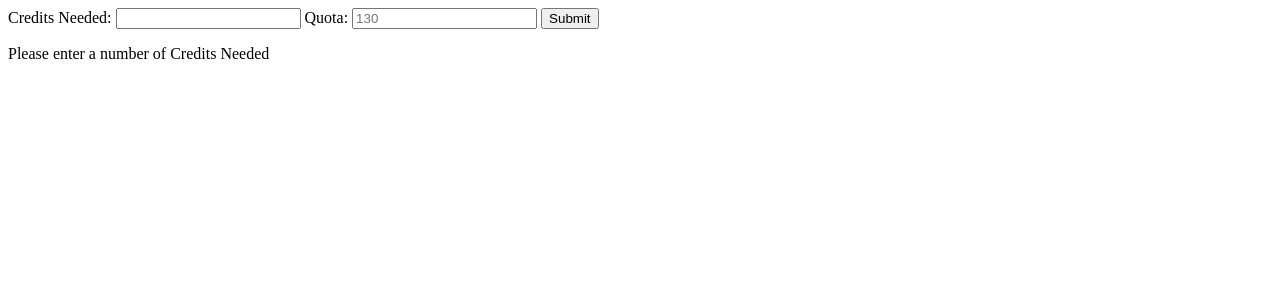
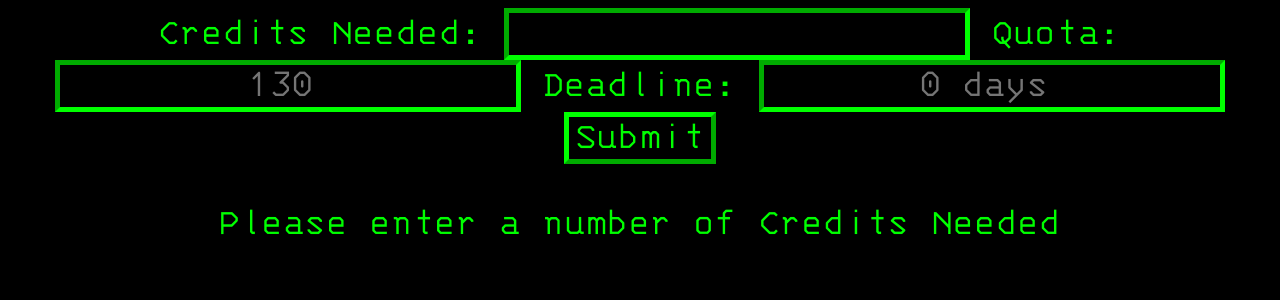
Before and after one commit to MaxOhNoo/LethalCalculator, a SvelteKit app: page / in a window 1280 px wide. Shown: the top 300 px of the page. Built offline with nearby package versions, Linux system fonts and the light colour scheme.

Commit message:
Custom font and formatting Robust brute force form checks General improvements

```diff
--- a/src/routes/+page.svelte
+++ b/src/routes/+page.svelte
@@ -1,26 +1,84 @@
 <script>
-    import {overtime} from './overtime.js'
-    let credits = undefined;
-    let quota = undefined;
-    let scrap = undefined;
+  import { overtime } from "./overtime.js";
+  let credits,
+    quota,
+    days,
+    scrap = undefined;
+
   function handleSubmit(event) {
-        if (!credits) {
-            return;
+    scrap = overtime(credits, quota);
   }
-        scrap = overtime(credits, quota);
+
+  function formCheck(event) {
+    if (credits > 0 !== true) {
+      credits = undefined;
+    }
+    if (quota >= 130 !== true) {
+      quota = undefined;
+    }
+    if (3 >= days >= 0 !== true) {
+      days = undefined;
+    }
   }
 </script>
 
 <form on:submit|preventDefault={handleSubmit}>
-    <label for="creditsNeeded">Credits Needed:</label>
-    <input type="number" id="credits" bind:value={credits}>
+  <label for="credits">Credits Needed:</label>
+  <input
+    type="number"
+    id="credits"
+    bind:value={credits}
+    on:change={(scrap = undefined), formCheck}
+  />
   <label for="quota">Quota:</label>
-    <input type="number" id="quota" bind:value={quota} placeholder="130">
-    <button type="submit">Submit</button>
+  <input
+    type="number"
+    id="quota"
+    bind:value={quota}
+    placeholder="130"
+    on:change={((scrap = undefined), formCheck)}
+  />
+  <label for="days">Deadline:</label>
+  <input
+    type="number"
+    id="days"
+    bind:value={days}
+    placeholder="0 days"
+    on:change={(scrap = undefined), formCheck}
+  />
+  <button type="submit" on:focus={formCheck} on:mouseover={formCheck}
+    >Submit</button
+  >
   {#if !credits}
-        <p>Please enter a number of Credits Needed </p>
+    <p>Please enter a number of Credits Needed</p>
   {/if}
 </form>
+
 {#if scrap !== undefined}
   <h1>Sell {scrap} credits of scrap</h1>
 {/if}
+
+<style>
+  @font-face {
+    font-family: "3270";
+    src: url("/3270.ttf") format("truetype");
+    }
+  * {
+    text-align: center;
+    font-family: "3270";
+    font-size: 40px;
+    color: rgb(0, 255, 0);
+    background-color: #000000;
+    border-color: rgb(0, 255, 0);
+    border-width: 5px;
+  }
+  :global(body) {
+    background-color: #000000;
+  }
+  h1 {
+    font-size: 80px;
+  }
+  input[type="number"] {
+    appearance: textfield;
+  }
+</style>
--- a/src/routes/overtime.js
+++ b/src/routes/overtime.js
@@ -1,7 +1,4 @@
 export function overtime(credits, quota) {
-  if (!quota) {
-    quota = 130;
-  }
   if (credits < quota) {
     return credits;
   }
```
Also changed, not shown: static/3270.ttf (added). Lines whose indentation alone changed are shown as unchanged.
